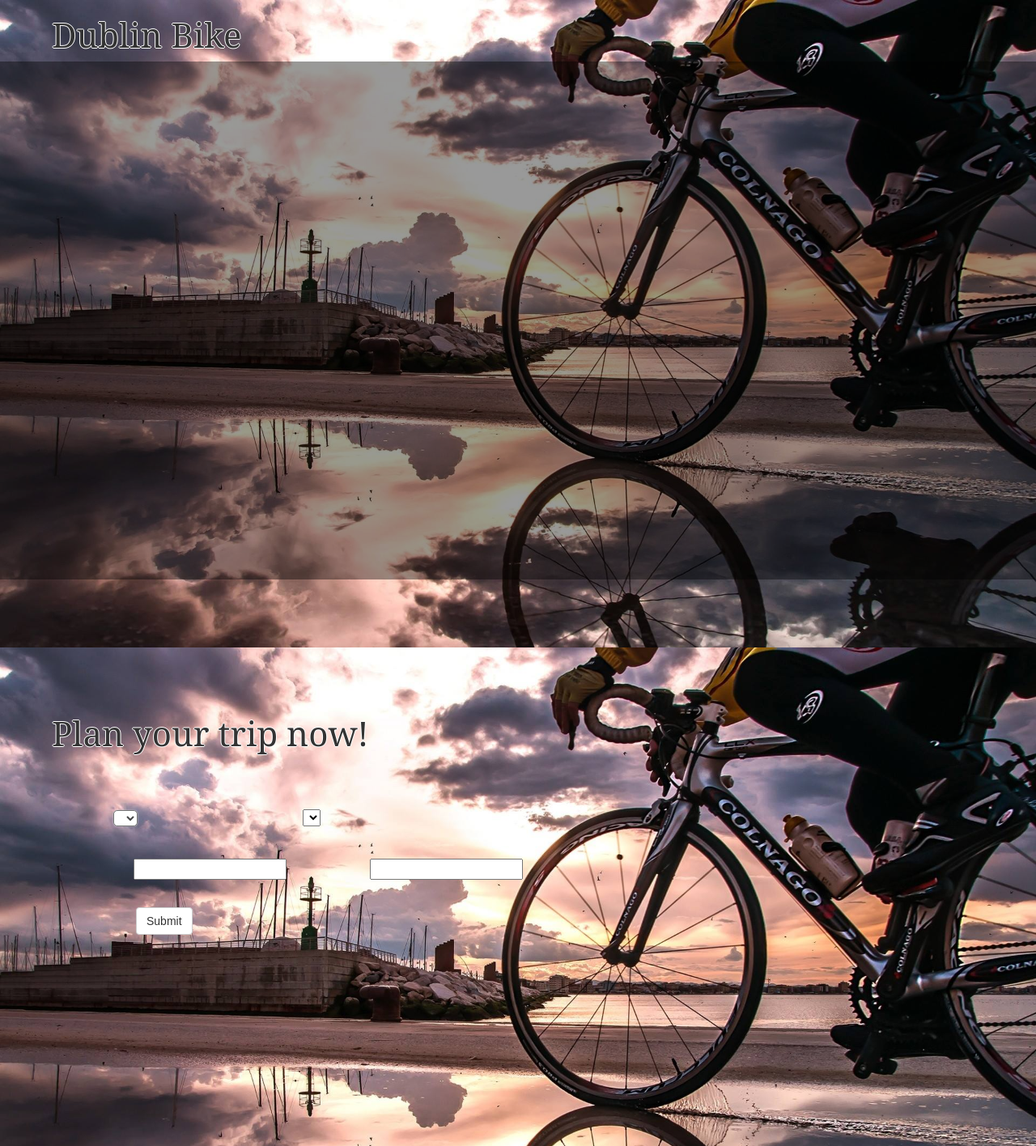
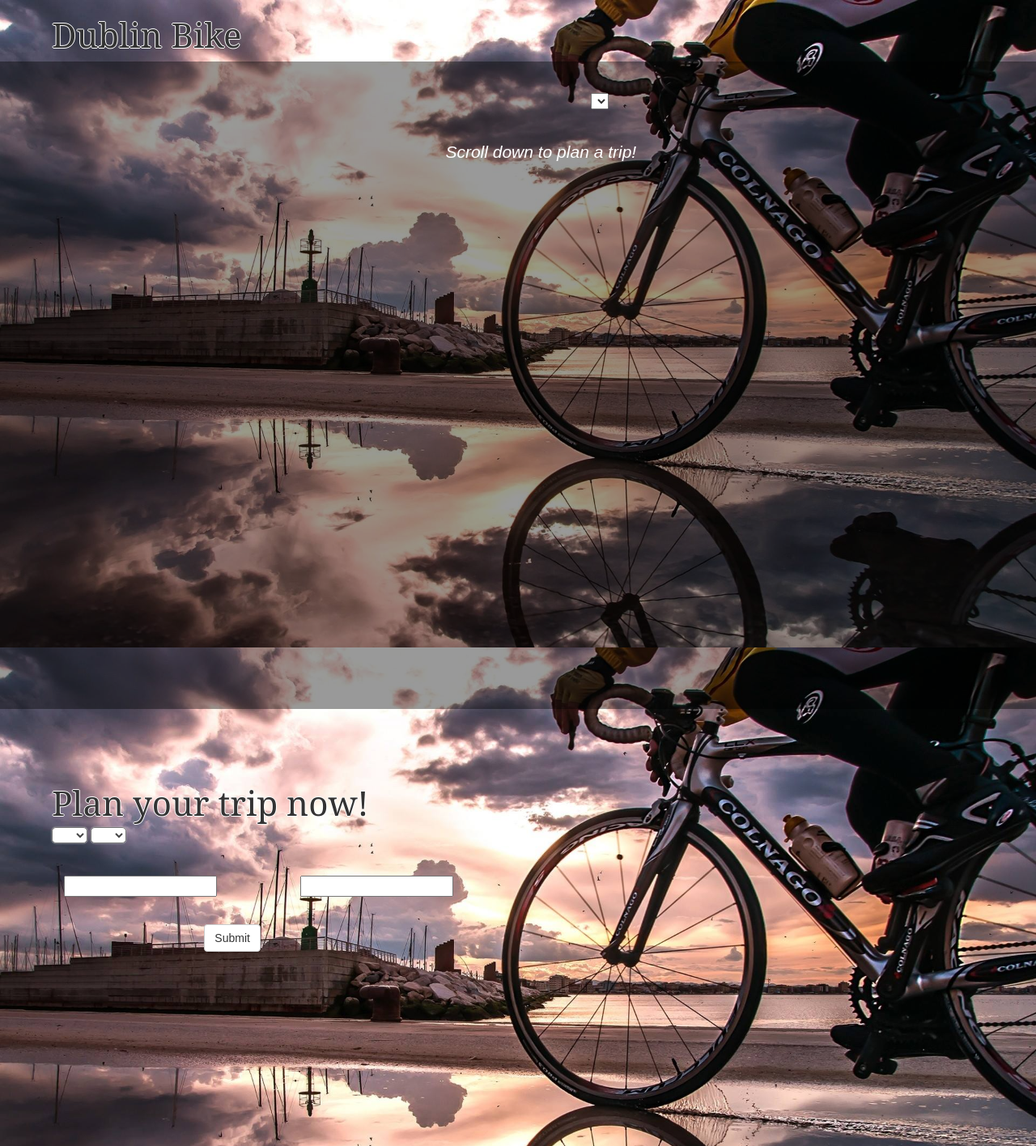
Before and after one commit to wingkicwk/group-20, a Flask app: page / in a window 1280 px wide. Shown: the top 1416 px of the page at 81% size. Run offline with Flask 2, Linux system fonts and the light colour scheme; lists and menus that the app fills with data are empty; some libraries are stand-ins or nearby versions.

Commit message:
UI and css edited

```diff
--- a/web/app.py
+++ b/web/app.py
@@ -270,6 +270,5 @@ def get_hour(number_id):
 
     return jsonify(chart_info=chart_info)
 
-
 if __name__ == '__main__':
     app.run(host="0.0.0.0", port=80, debug=True)
--- a/web/predict.py
+++ b/web/predict.py
@@ -89,7 +89,7 @@ def predictFutureBikes(stationNumber,unixTime):
     outfile = outfile.replace(" ","")
 
     #generate file path to load model
-    filePath = "web/Models/" + outfile + ".pkl"
+    filePath = "Models/" + outfile + ".pkl"
 
     with open(filePath, 'rb') as handle:
         multiple_linreg = pickle.load(handle)
@@ -124,6 +124,6 @@ def predictFutureBikes(stationNumber,unixTime):
     AvabikeStands=bikeStands-RoundedPrediction
 
     result=(RoundedPrediction,AvabikeStands)
-    print(result)
+
     #return a tuple including available bike and available bike stands
     return result
--- a/web/static/index.css
+++ b/web/static/index.css
@@ -17,7 +17,7 @@ h1{
 
 }
 
-#selectSection{
+.selectSection{
     padding-bottom: 5%;
     padding-left:5%;
     font-size:3em;
@@ -26,7 +26,11 @@ h1{
     text-shadow: -1px 0 white, 0 1px white, 1px 0 white, 0 -1px white;
     font-family: Georgia;
 }
-
+#selectText{
+    font-size:3em;
+    text-shadow: -1px 0 white, 0 1px white, 1px 0 white, 0 -1px white;
+    font-family: Georgia;
+}
 #results{
     padding-left:5%;
     color:#F8F3F6;
@@ -39,9 +43,23 @@ h1{
 
 #dropdownWarp{
     display: inline-block;
+    margin:5%;
 }
 #dropdown {
-    padding-right:8px;
+
+    padding-right:5%;
+    background-color: #fff;
+    border-radius: 5px;
+    box-shadow: 0 0 2px rgb(204, 204, 204);
+    position: relative;
+    font-size: 14px;
+    color: #474747;
+   cursor: pointer;
+    font-size: 100%;
+}
+#des_dropdown {
+    padding-right:5%;
+    /* margin-right:5%; */
     background-color: #fff;
     border-radius: 5px;
     box-shadow: 0 0 2px rgb(204, 204, 204);
@@ -65,12 +83,8 @@ h1{
 }
 .chart{
     display: inline-block; /*display:inline block element*/
-    /* background-color: #E8E7E7; */
-    /* height:70%;
-    width:29%;  */
     margin:1.5%;
     padding:1%;
-
 }
 
 #divc{
@@ -83,7 +97,7 @@ h1{
     position:absolute; /*position here*/
     background-color:black;
     opacity:0.4;
-    height:80%;
+    height:100%;
 /*reference https://stackoverflow.com/questions/5135019/css-opacity-only-to-background-color-not-the-text-on-it*/
     width:100%;
     z-index:-1;
@@ -92,10 +106,10 @@ h1{
 
 
 #googlemap{
-    margin-top:5%;
+    margin-top:1%;
     color:black;
-    width:50%;
-    height:60%;
+    width:40%;
+    height:50%;
     float:left;
     margin-left: 3%;
 }
@@ -103,6 +117,7 @@ table{
     border-collapse:collapse;
     color:white;
     float:right;
+    margin-right:5%;
 }
 
 th, td{
@@ -110,7 +125,7 @@ th, td{
 }
 
 table, th, td{
-    margin-top:5%;
+    margin-top:3%;
     border: none;
 }
 
@@ -132,3 +147,8 @@ tbody>tr>:nth-child(2){
     text-align:center;
 
 }
+
+#Markerdropdown{
+    margin-top:3%;
+    margin-left: 14%;
+}
--- a/web/static/javascript.js
+++ b/web/static/javascript.js
@@ -44,8 +44,6 @@ function display_time(){
 
      var url = 'http://18.203.168.242/' + station1 + '/' + selecttime1_unix + '/' + station2 + '/' + selecttime2_unix;
      let json = $.getJSON(url, null, function(obj) {
-                var pre_info = obj.pre_info;
-                console.log(pre_info);
                 showResult(obj)
                 drawPredictChart(obj)
             });
@@ -64,7 +62,6 @@ function dropdown(){
             var number = stations[i].number;
             options += "<option value ='" + number + "'>" + StationName + "</option>";
 
-
         }
         document.getElementById("dropdown").innerHTML = options
 
@@ -73,7 +70,24 @@ function dropdown(){
 }
 dropdown();
 
+function Des_dropdown(){
+    let json = $.getJSON("http://18.203.168.242/bikeMix", null, function (obj) {
 
+        var stations = obj.bikeMix;
+        var options = "<option value=''>Select a destination</option>";
+        for (var i = 0; i < stations.length; i++) {
+            var StationName = stations[i].name;
+            var number = stations[i].number;
+            options += "<option value ='" + number + "'>" + StationName + "</option>";
+
+
+        }
+        document.getElementById("des_dropdown").innerHTML = options
+
+
+    })
+}
+Des_dropdown();
 
 function showResult(obj){
 
@@ -166,10 +180,10 @@ function drawPredictChart(obj) {
   var To_availableBikesPlus3h = obj[20][1];
 
   var FromHour = obj[20];
-  FromHour = parseInt(FromHour)+1;
+  FromHour = parseInt(FromHour+1);
 
   var ToHour = obj[21];
-  FromHour = parseInt(FromHour)+1;
+  FromHour = parseInt(FromHour+1);
 
   google.charts.load('current', {
                     'packages': ['corechart']
@@ -248,15 +262,35 @@ chart.draw(FromData, options);
 }
 };
 
+
+function dropdownForMarker(){
+    let json = $.getJSON("http://18.203.168.242/bikeMix", null, function (obj) {
+
+        var stations = obj.bikeMix;
+        var options = "<option value=''>Select a station</option>";
+        for (var i = 0; i < stations.length; i++) {
+            var StationName = stations[i].name;
+            var number = stations[i].number;
+            options += "<option value ='" + number + "'>" + StationName + "</option>";
+
+        }
+        document.getElementById("Markerdropdown").innerHTML = options
+
+
+    })
+}
+dropdownForMarker();
+
+
+
 function MarkerFromDropdown (){
-    var DDnumber = document.getElementById("dropdown").value;
+    var DDnumber = document.getElementById("Markerdropdown").value;
     console.log(DDnumber);
     let json = $.getJSON("http://18.203.168.242/bikeMix", null, function (obj) {
     var stations = obj.bikeMix;
     for (var i = 0; i < stations.length; i++) {
         var number = stations[i].number;
         if (number == DDnumber){
-            // console.log("hi")
             var lat=stations[i].lat;
             var lng=stations[i].lng;
 
@@ -275,7 +309,6 @@ function MarkerFromDropdown (){
 
                         icon: {
                         url: "http://maps.google.com/mapfiles/ms/icons/blue-dot.png",
-                        // scaledSize: new google.maps.Size(50, 50),
                         },
                         animation:google.maps.Animation.Drop,
                         title: stations[i].name,
@@ -301,83 +334,6 @@ function MarkerFromDropdown (){
                     showchart(number_id );
                   showchart_week(number_id );
                     showchart_hour(number_id );
-
-            }) (marker,stationsInfo,infowindow));
-
-    }};
-    });
-    };
-
-function des_dropdown(){
-    let json = $.getJSON("http://18.203.168.242/bikeMix", null, function (obj) {
-
-        var stations = obj.bikeMix;
-        var options = "<option value=''>Select a destination</option>";
-        for (var i = 0; i < stations.length; i++) {
-            var StationName = stations[i].name;
-            var number = stations[i].number;
-            options += "<option value ='" + number + "'>" + StationName + "</option>";
-
-
-        }
-        document.getElementById("des_dropdown").innerHTML = options
-
-
-    })
-}
-des_dropdown();
-
-function MarkerFromDropdown_des (){
-    var DDnumber = document.getElementById("des_dropdown").value;
-    console.log(DDnumber);
-    let json = $.getJSON("http://18.203.168.242/bikeMix", null, function (obj) {
-    var stations = obj.bikeMix;
-    for (var i = 0; i < stations.length; i++) {
-        var number = stations[i].number;
-        if (number == DDnumber){
-            // console.log("hi")
-            var lat=stations[i].lat;
-            var lng=stations[i].lng;
-
-            var stationsInfo =  '<div class="info_content">' +
-        '<p>' + 'Station Number:' + stations[i].number + '</p>' +
-        '<p>' + 'Station Name:'+ stations[i].name + '</p>' + '<p>' + 'Total Bike Stands:'+ stations[i].bike_stands + '</p>' +
-        'Available Bike Stands:'+ stations[i].available_bike_stands + '</p>' +
-        'Available Bikes:'+ stations[i].available_bikes + '</p>' +
-                        '</div>';
-                        var marker = new google.maps.Marker({
-                        position: {
-                            lat: lat,
-                            lng: lng
-                        },
-                        map: map,
-
-                        icon: {
-                        url: "http://maps.google.com/mapfiles/ms/icons/blue-dot.png",
-                        // scaledSize: new google.maps.Size(50, 50),
-                        },
-                        animation:google.maps.Animation.Drop,
-                        title: stations[i].name,
-                        station_number: stations[i].number
-                    });
-                    marker.setVisible(false);
-                    map.setZoom(15);
-                    map.panTo(marker.position);
-                    marker.setMap(map);
-
-                    var infowindow  = new google.maps.InfoWindow({
-                        content: ""
-                    });
-                    var pre = false;
-
-            google.maps.event.addListener(marker,'click', (function(marker,stationsInfo,infowindow){
-                pre = infowindow;
-                pre.setContent(stationsInfo);
-                    pre.open(map, marker);
-                    showchart(number );
-
-                  showchart_week(number );
-                    showchart_hour(number );
 
             }) (marker,stationsInfo,infowindow));
 
--- a/web/templates/index.html
+++ b/web/templates/index.html
@@ -23,43 +23,40 @@
 </head>
 
 <body>
+
 <h1>Dublin Bike</h1>
-
+<!-- -->
 <div id="divc">
 <div id='cbg'></div>
-<div id="AllInfo"></div>
 
 <div id="googleMap" ></div>
 
 <div id="weather"></div>
+
+<select id="Markerdropdown" required onchange="return MarkerFromDropdown();"></select>
+<div  style="color:white; font-style:italic; font-size:1.5em;padding-top:3%;padding-left:13%;">Scroll down to plan a trip!</div>
+<div id="wrap" >
+    <div class="chart"; id="chart_div_week" style="width: 25%; height: 28%; "></div>
+    <div class="chart"; id="chart_div_hour" style="width: 25%; height: 28%; "></div>
+    <div class="chart"; id="chart_div" style="width: 25%; height: 28%; "></div>
+    </div>
 </div>
 
-<div id= selectSection>Plan your trip now!</div>
+
 <div id=dropdownWarp >
-    <span style="margin: 70px"></span>
-    <select id="dropdown" required onchange="return MarkerFromDropdown();"></select>
-    <span style="margin: 100px"></span>
-
-    <select id="des_dropdown" style="font-size: 15px; color: black; " required onchange="return MarkerFromDropdown_des();"></select>
+    <div id="selectText" style="margin-top: 5%" >Plan your trip now!</div>
+    <select id="dropdown"></select>
+    <select id="des_dropdown" ></select>
     <br><br><br>
-<div style="margin-left: 150px;">
     <div class="col-md-4" style="float: left" >
     <input type="text" id="datetime_1" style="color: black"/></div>
-
     <div class="col-md-4" style="float: right">
     <input type="text" id="datetime_2" style="color: black" /></div><br><br><br>
+    <input type="submit" class="btn btn-default" style="margin-left: 43%;"  value="Submit" onclick="display_time() ">
+    </div>
 
-    <div style="margin-left: 18px; ">
-    <input type="submit" class="btn btn-default"  value="Submit" onclick="display_time() ">
-    </div>
 </div>
-</div>
-<div id="wrap" >
-<div id='results'></div>
-<div class="chart"; id="chart_div_week" style="width: 28%; height: 35%; "></div>
-<div class="chart"; id="chart_div_hour" style="width: 28%; height: 35%; "></div>
-<div class="chart"; id="chart_div" style="width: 28%; height: 35%; "></div>
-</div>
+<div id='results' style="padding:2%; "></div>
 <div class="chart"; id="chart_div_predictFrom" style="width: 28%; height: 35%;"></div>
 <div class="chart"; id="chart_div_predictTo" style="width: 28%; height: 35%;"></div>
 </body>
```
